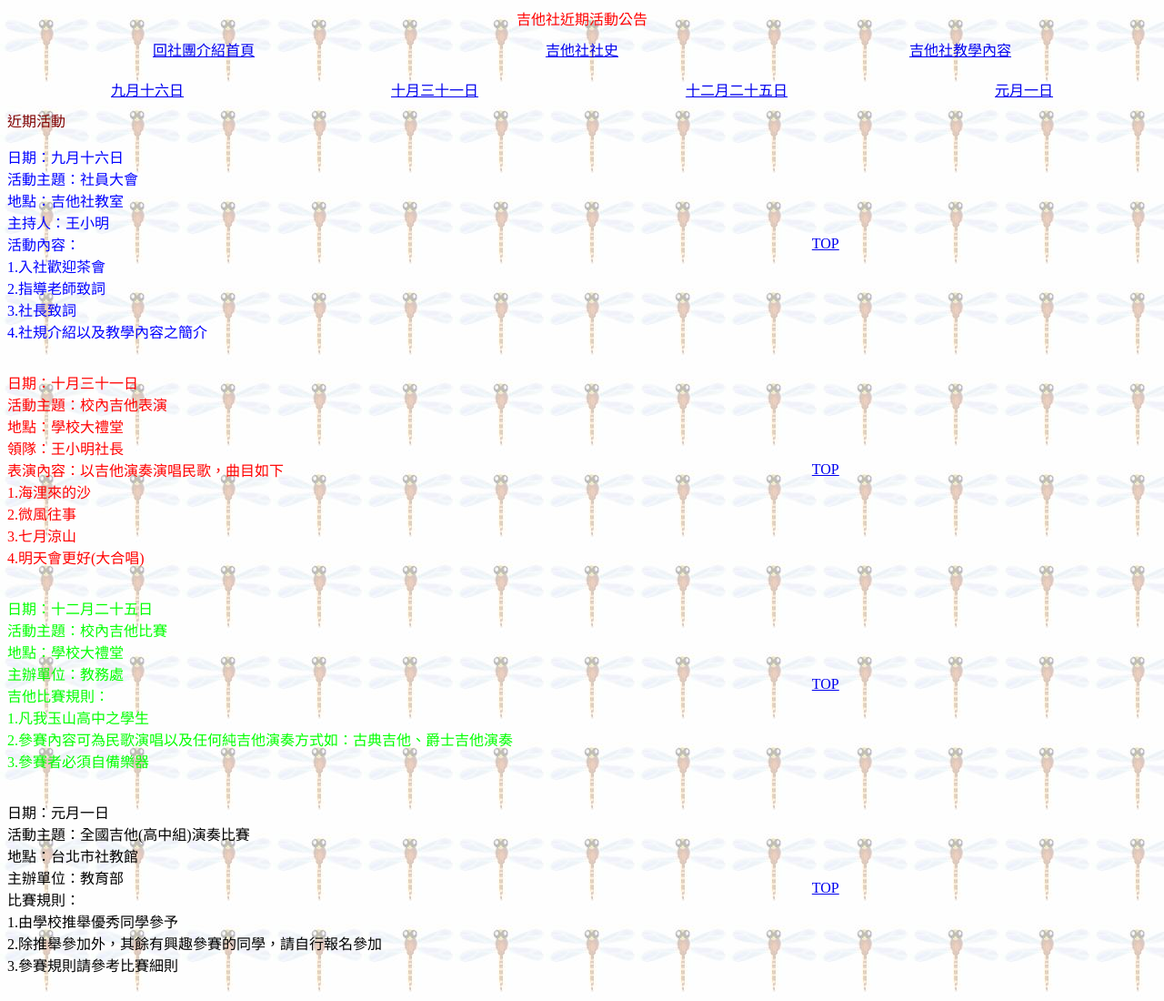
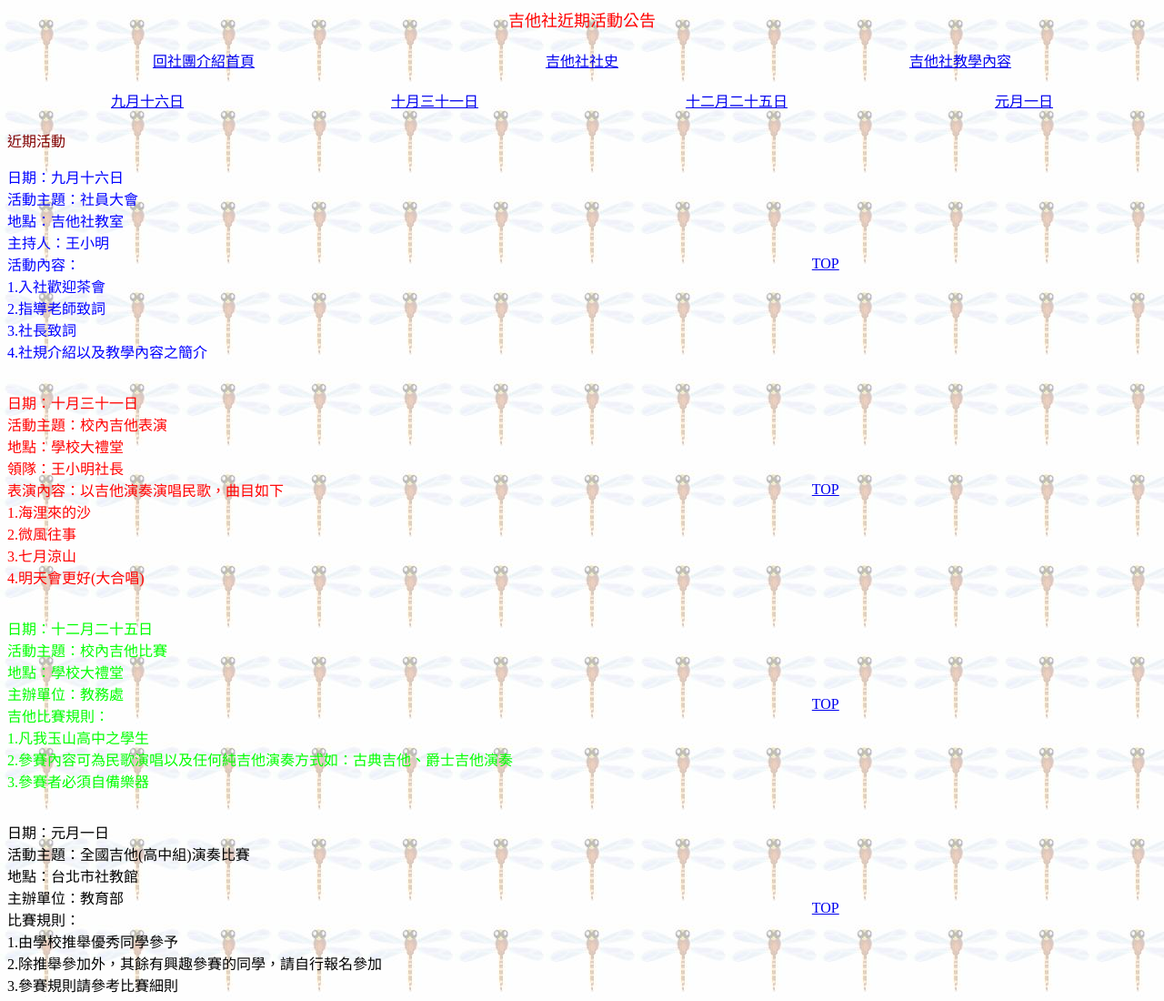
Before and after one commit to ren1023/11202_cquiz, a plain HTML site: page c20231205_web_ex3/guitar_event.html in a window 1280 px wide. Shown: the top 1100 px of the page at 91% size. Drawn offline with Linux system fonts and the light colour scheme.

Commit message:
第七次練習完成

```diff
--- a/c20231205_web_ex3/css/style.css
+++ b/c20231205_web_ex3/css/style.css
@@ -45,10 +45,10 @@ aside {
     width: 100%;
     /* background-color: lightgray; */
     display: flex;
+    flex-direction: column;
+    flex-wrap: wrap;
     text-align: center;
     align-items: center;
-    flex-direction: column;
-    flex-wrap: wrap;
 }
 
 .box {
@@ -73,13 +73,11 @@ aside {
     text-align: center;
     font-size: 16px;
     border-top: 1px solid black;
-
 }
 
 main {
     height: 100%;
     width: calc(100% - 215px);
-    /* background-color:blueviolet; */
     /* background-color: lightblue; */
 }
 
--- a/c20231205_web_ex3/guitar_event.html
+++ b/c20231205_web_ex3/guitar_event.html
@@ -13,11 +13,13 @@
             font-family: "標楷體";
             text-align: center;
             color: red;
+            font-size: 18px;
+
         }
         .my-title {
             display: flex;
             justify-content: space-around;
-            margin-top: 10px;
+            margin-top: 20px;
         }
         .date-title {
             display: flex;
@@ -34,7 +36,7 @@
         .even{
             width: 100%;
             color: #800000;
-            margin-top: 10px;
+            margin-top: 20px;
         }
         .my-date{
             width: 70%;
```
Also changed, not shown: c20231205_web_ex3/guitar_history.html (+0 -8 lines), c20231205_web_ex3/index.html (+2 -7 lines), c20231205_web_ex3/main.html (+1 -1 lines), 1 other file.
